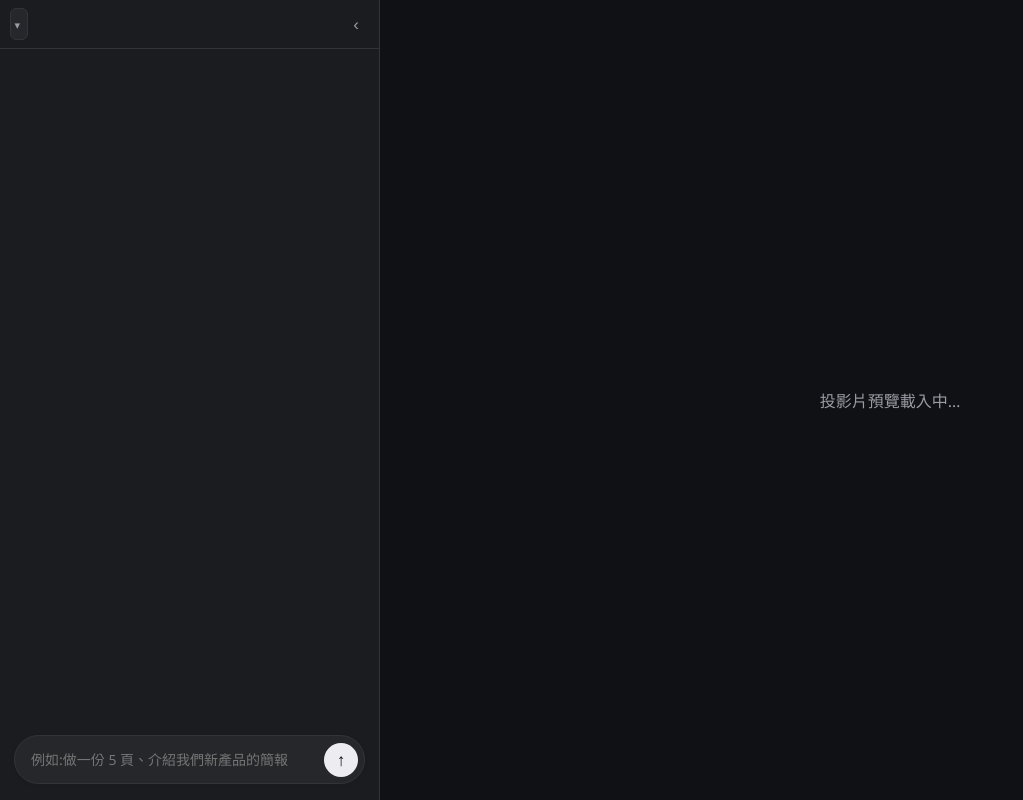
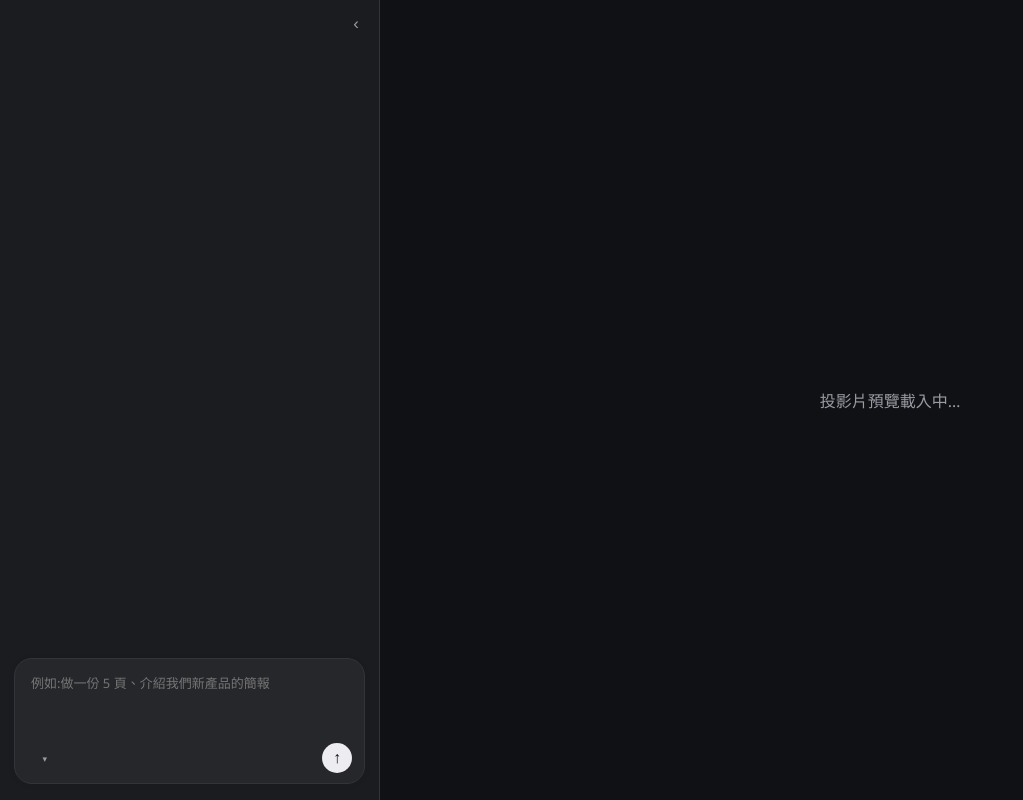
Before and after one commit to BingHanLin/open-slide-studio, an Electron app: page src/renderer/index.html in a window 1400 px wide. Shown: the whole page, without its empty margins (0-1023 px from the left). Drawn offline with Linux system fonts and the light colour scheme; no server answers.

Commit message:
Claude-style composer
- Larger input (3 rows, min-height 58px, grows to 200px)
- Model picker moved into the composer toolbar bottom-left (smaller, muted)
- Send button at the composer bottom-right; collapse button alone in a slim
  top bar
- Smaller message/UI font; tidy header (dropped the now-stale boxed-select
  rule and header-row)

```diff
--- a/src/renderer/index.html
+++ b/src/renderer/index.html
@@ -21,40 +21,38 @@
       #app { display: grid; grid-template-columns: 380px 1fr; height: 100vh; transition: grid-template-columns .18s ease; }
       #app.collapsed { grid-template-columns: 44px 1fr; }
 
-      /* ---- left: simplified chat ---- */
+      /* ---- left: Claude-style chat ---- */
       #chat { display: flex; flex-direction: column; background: var(--panel); border-right: 1px solid var(--line); overflow: hidden; min-width: 0; }
-      #chat header { padding: 8px 8px 8px 10px; border-bottom: 1px solid var(--line); }
-      #chat header .header-row { display: flex; align-items: center; justify-content: space-between; gap: 8px; }
-      /* ChatGPT-style top-left model dropdown: borderless text + chevron */
-      .model-wrap { position: relative; display: inline-flex; align-items: center; }
-      #model { appearance: none; -webkit-appearance: none; background: transparent; border: 0; color: var(--text); font: inherit; font-size: 15px; font-weight: 600; padding: 5px 22px 5px 8px; border-radius: 8px; cursor: pointer; max-width: 280px; }
-      #model:hover { background: var(--user-bubble); }
-      .model-wrap .chev { position: absolute; right: 8px; pointer-events: none; color: var(--muted); font-size: 11px; }
+      #chat header { padding: 8px 8px 0; display: flex; justify-content: flex-end; }
       .iconbtn { background: transparent; color: var(--muted); border: 0; border-radius: 6px; width: 30px; height: 30px; line-height: 1; font-size: 17px; cursor: pointer; flex: none; padding: 0; }
-      .iconbtn:hover { background: var(--user-bubble); }
-      .iconbtn:hover { color: var(--text); }
+      .iconbtn:hover { background: var(--user-bubble); color: var(--text); }
       /* collapsed: hide everything but the expand handle */
       #expand { display: none; margin: 10px auto; }
       #app.collapsed #chat > header,
       #app.collapsed #messages,
       #app.collapsed #composer { display: none; }
       #app.collapsed #expand { display: block; }
-      #model { width: 100%; background: var(--field); color: var(--text); border: 1px solid var(--line); border-radius: 6px; padding: 6px 8px; font: inherit; font-size: 13px; }
-      #messages { flex: 1; overflow-y: auto; padding: 20px 16px; display: flex; flex-direction: column; gap: 18px; }
-      .msg { line-height: 1.65; white-space: pre-wrap; word-break: break-word; font-size: 14px; }
-      /* user: grey rounded bubble, right-aligned (ChatGPT style) */
-      .msg.user { background: var(--user-bubble); color: var(--text); align-self: flex-end; max-width: 88%; padding: 9px 14px; border-radius: 20px; }
+
+      #messages { flex: 1; overflow-y: auto; padding: 12px 16px 16px; display: flex; flex-direction: column; gap: 16px; }
+      .msg { line-height: 1.6; white-space: pre-wrap; word-break: break-word; font-size: 13px; }
+      /* user: grey rounded bubble, right-aligned */
+      .msg.user { background: var(--user-bubble); color: var(--text); align-self: flex-end; max-width: 88%; padding: 8px 13px; border-radius: 16px; }
       /* assistant: no bubble, full-width plain text */
       .msg.agent { align-self: stretch; max-width: 100%; }
-      .msg.thinking { color: var(--muted); font-size: 13px; }
+      .msg.thinking { color: var(--muted); font-size: 12.5px; }
       #messages::-webkit-scrollbar { width: 8px; }
       #messages::-webkit-scrollbar-thumb { background: var(--line); border-radius: 4px; }
 
-      /* composer: rounded box with a circular send button */
-      #composer { padding: 10px 14px 16px; }
-      .composer-box { display: flex; align-items: flex-end; gap: 6px; background: var(--field); border: 1px solid var(--line); border-radius: 26px; padding: 6px 6px 6px 16px; box-shadow: 0 1px 4px rgba(0,0,0,.06); }
-      #input { flex: 1; resize: none; background: transparent; color: var(--text); border: 0; outline: none; font: inherit; font-size: 14px; line-height: 1.5; padding: 7px 0; max-height: 160px; overflow-y: auto; }
-      #send { flex: none; width: 34px; height: 34px; border-radius: 50%; border: 0; background: var(--text); color: var(--bg); display: grid; place-items: center; cursor: pointer; font-size: 17px; line-height: 1; }
+      /* composer: Claude-style — large input, toolbar with model (left) + send (right) */
+      #composer { padding: 8px 14px 16px; }
+      .composer-box { display: flex; flex-direction: column; gap: 8px; background: var(--field); border: 1px solid var(--line); border-radius: 18px; padding: 12px 12px 10px 14px; box-shadow: 0 1px 6px rgba(0,0,0,.07); }
+      #input { resize: none; background: transparent; color: var(--text); border: 0; outline: none; font: inherit; font-size: 13px; line-height: 1.55; min-height: 58px; max-height: 200px; overflow-y: auto; }
+      .composer-toolbar { display: flex; align-items: center; justify-content: space-between; gap: 8px; }
+      .model-wrap { position: relative; display: inline-flex; align-items: center; }
+      #model { appearance: none; -webkit-appearance: none; background: transparent; border: 0; color: var(--muted); font: inherit; font-size: 12px; font-weight: 500; padding: 3px 17px 3px 6px; border-radius: 6px; cursor: pointer; max-width: 220px; }
+      #model:hover { background: var(--user-bubble); color: var(--text); }
+      .model-wrap .chev { position: absolute; right: 5px; pointer-events: none; color: var(--muted); font-size: 9px; }
+      #send { flex: none; width: 30px; height: 30px; border-radius: 50%; border: 0; background: var(--text); color: var(--bg); display: grid; place-items: center; cursor: pointer; font-size: 16px; line-height: 1; }
       #send:disabled { opacity: .3; cursor: default; }
 
       /* ---- right: live slide view ---- */
@@ -71,19 +69,19 @@
       <section id="chat">
         <button id="expand" class="iconbtn" title="展開">›</button>
         <header>
-          <div class="header-row">
-            <div class="model-wrap">
-              <select id="model" title="選擇 AI 模型"></select>
-              <span class="chev">▾</span>
-            </div>
-            <button id="collapse" class="iconbtn" title="收合">‹</button>
-          </div>
+          <button id="collapse" class="iconbtn" title="收合">‹</button>
         </header>
         <div id="messages"></div>
         <div id="composer">
           <div class="composer-box">
-            <textarea id="input" rows="1" placeholder="例如:做一份 5 頁、介紹我們新產品的簡報"></textarea>
-            <button id="send" title="送出">↑</button>
+            <textarea id="input" rows="3" placeholder="例如:做一份 5 頁、介紹我們新產品的簡報"></textarea>
+            <div class="composer-toolbar">
+              <div class="model-wrap">
+                <select id="model" title="選擇 AI 模型"></select>
+                <span class="chev">▾</span>
+              </div>
+              <button id="send" title="送出">↑</button>
+            </div>
           </div>
         </div>
       </section>
--- a/src/renderer/renderer.js
+++ b/src/renderer/renderer.js
@@ -141,7 +141,7 @@ function scrollToEnd() {
 // ChatGPT-style auto-growing textarea.
 function autoGrow() {
   inputEl.style.height = "auto";
-  inputEl.style.height = Math.min(inputEl.scrollHeight, 160) + "px";
+  inputEl.style.height = Math.min(inputEl.scrollHeight, 200) + "px";
 }
 inputEl.addEventListener("input", autoGrow);
 
```
Also changed, not shown: 1 other file.
